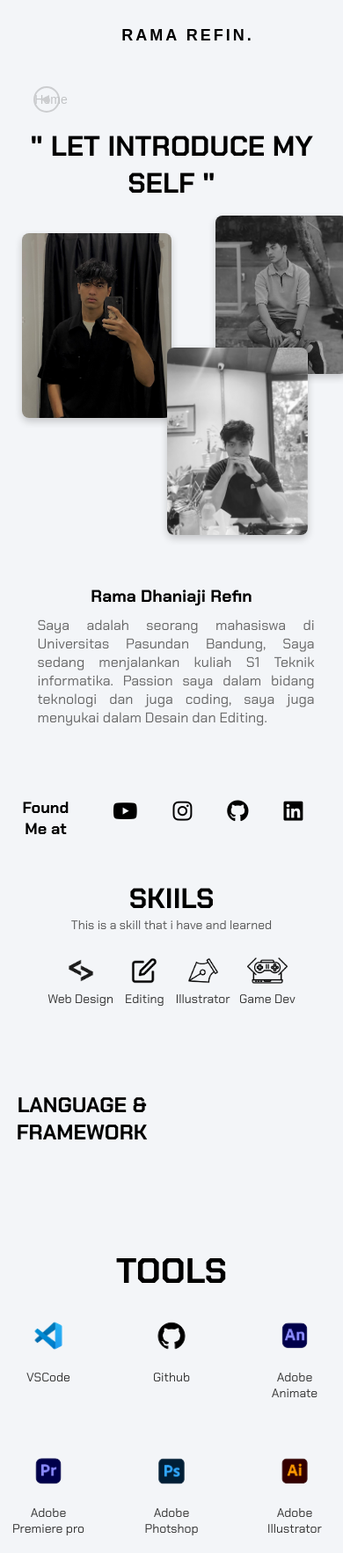
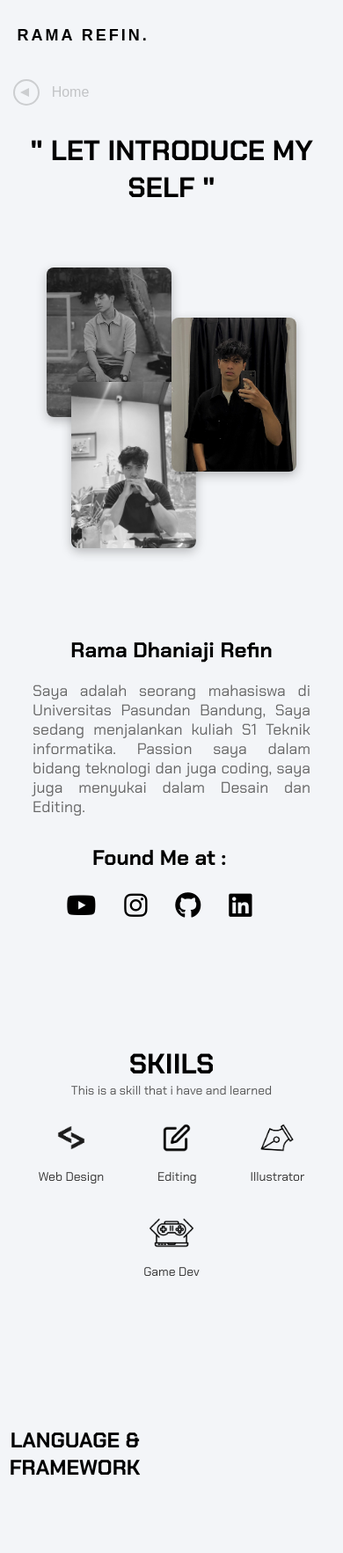
Before and after one commit to RamaRefin/PortoWeb, a website: page About/About.html in a window 390 px wide. Shown: the top 1765 px of the page at 88% size. Drawn offline with nearby package versions, Linux system fonts and the light colour scheme; a web font is replaced by a local one.

Commit message:
update layout responsive

```diff
--- a/About/About.html
+++ b/About/About.html
@@ -56,7 +56,7 @@
         Passion saya dalam bidang teknologi dan juga coding, saya juga menyukai dalam Desain dan Editing.</p>
         <div class="sosmed">
           <div class="sosmed-text">
-            <h2> Found Me at </h2>
+            <h2> Found Me at : </h2>
           </div>
           <a href="https://www.youtube.com/@refinrama7815"><i class="fa-brands fa-youtube"></i></a>
             <a href="#"><i class="fa-brands fa-instagram"></i></a>
--- a/About/about.css
+++ b/About/about.css
@@ -420,220 +420,334 @@ nav {
 }
 
 
-/* ---------------------------------Media Queries untuk Responsivitas --------------*/
+/* =================================================================== */
+/* ============== ATURAN RESPONSIF UNTUK MOBILE (HP) ============== */
+/* =================================================================== */
+@media (max-width: 430px) {
 
-/* Mobile (max-width 767px) */
-@media (max-width: 767px) {
+    /* ----- NAVIGASI ----- */
     .logo {
         left: 5%;
         font-size: 18px;
     }
-
     .navItems {
-        display: none; /* Menyembunyikan menu navbar untuk mobile */
+        display: none; /* Sembunyikan menu di mobile */
     }
 
-    .container {
-        padding: 0 10px;
+    /* ----- KONTEN UTAMA (HERO SECTION) ----- */
+    .isi-konten {
+        flex-direction: column; /* Susun vertikal: gambar di atas, teks di bawah */
+        align-items: center;    /* Pusatkan semua */
+        max-width: 90%;
+        padding-top: 20%;
+        gap: 40px;
     }
 
-    .circle-arrow {
-        font-size: 14px;
-        margin-left: 20px;
-        top: 10px;
-        padding: 8px;
-    }
-
-    .circle-arrow span {
-        margin-left: 10px;
-    }
-
-    .isi-konten {
-        flex-direction: column; /* Mengubah flex-direction menjadi column pada perangkat mobile */
-        padding-top: 5%;
-    }
-
+    /* TATA ULANG TOTAL IMAGE COLLAGE */
     .image {
-        width: 100%;
-        height: 250px;
+        width: 100%;       /* Gunakan lebar penuh dari container */
+        height: 300px;     /* Beri tinggi yang pasti */
+        margin-bottom: 30px; /* Jarak ke teks di bawahnya */
+        transform: scale(0.9); /* Kecilkan sedikit keseluruhan collage */
     }
 
     .image img {
-        width: 100%;
-        height: auto;
-        left: 0;
-        top: 0;
-        filter: grayscale(100%);
+        box-shadow: 0 2px 5px rgba(0, 0, 0, 0.2);
     }
 
-    .text-konten1 p {
-        font-size: 1em;
-        margin-left: 5%;
-        margin-right: 5%;
+    .image .img1 {
+        width: 80%;
+        top: 0;
+        left: 0;
+    }
+    .image .img2 {
+        width: 90%;
+        top: 20px;
+        right: -80px; /* Disesuaikan agar pas */
+    }
+    .image .img3 {
+        width: 85%;
+        top: 130px;
+        left: 20px;
     }
 
-    .text-konten1 h2 {
-        font-size: 1.2em;
+    .text-konten1 { text-align: center; }
+
+    .text-konten1 p {
+        margin-left: 0;      /* Hapus margin aneh */
+        text-align: center;  /* Pusatkan teks di mobile */
+        font-size: 1.1em;
     }
 
-    .sosmed a {
-        font-size: 25px;
-        margin-right: 20px;
+    .sosmed {
+        text-align: center;
+        padding: 10% 5%;
     }
 
-    .sosmed-text {
-        margin-right: 0;
+    /* ----- SKILLS SECTION ----- */
+    .skills-section {
+        width: 90%;
+        margin: 20% auto 0 auto; /* Atur ulang margin */
+        padding: 10px;
     }
-}
-
-/* Tablet (768px to 1024px) */
-@media (min-width: 768px) and (max-width: 1024px) {
-    .logo {
-        left: 5%;
-        font-size: 20px;
+    .skills-icons {
+        flex-wrap: wrap; /* Izinkan ikon turun ke bawah jika tidak muat */
+        gap: 30px;
     }
 
-    .navItems {
-        display: flex;
-        justify-content: flex-end;
+    /* ----- SLIDER BAHASA & FRAMEWORK ----- */
+    .slider {
+        /* Kecilkan ukuran slider di mobile */
+        --width: 100px;
+        --height: 100px;
+    }
+    .content {
+        margin-top: 20%;
+        margin-bottom: 20%;
     }
 
-    .circle-arrow {
-        font-size: 16px;
-        margin-left: 20px;
-        top: 10px;
+    /* ----- TOOLS SECTION ----- */
+    .tools-section h1 { font-size: 30px; }
+    .tools-grid {
+        /* Ubah dari 3 kolom menjadi 2 kolom */
+        grid-template-columns: repeat(2, 1fr);
+        gap: 30px;
+        max-width: 90%;
     }
 
-    .circle-arrow span {
-        margin-left: 10px;
+    /* ----- COMING SOON SECTION ----- */
+    .soon {
+        margin-top: 25%;
+        padding: 20px;
     }
-
-    .isi-konten {
-        flex-direction: row; /* Tetap menggunakan row pada tablet */
-    }
-
-    .image {
-        width: 250px; /* Menyesuaikan ukuran gambar */
-        height: 350px;
-    }
-
-
-
-    .text-konten1 p {
-        font-size: 0,5em;
-        margin-left: 28%;
-    }
-
-    .sosmed a {
-        font-size: 28px;
+    .text-soon h1 {
+        font-size: 50px; /* Kecilkan font secara drastis */
     }
 }
 
 
+/* =================================================================== */
+/* ============== ATURAN RESPONSIF UNTUK MOBILE (HP) ============== */
+/* =================================================================== */
+@media (max-width: 430px) {
 
-@media (max-width: 430px) {
-    /* Logo */
+    /* ----- NAVIGASI ----- */
     .logo {
-      left: 5%;
-      font-size: 18px;
-      position: relative;
+        left: 5%;
+        font-size: 18px;
+    }
+    .navItems {
+        display: none; /* Sembunyikan menu di mobile */
     }
 
-    /* Nav items */
-    .navItems {
-      display: none; /* Sembunyiin menu navbar */
+    /* ----- KONTEN UTAMA (HERO SECTION) ----- */
+    .isi-konten {
+        flex-direction: column;
+        align-items: center;    /* Pastikan ini ada untuk centering */
+        max-width: 90%;
+        padding-top: 20%;
+        gap: 40px;
     }
 
-    /* Container */
-    .container {
-      padding: 0 10px;
+    /* === TATA ULANG TOTAL IMAGE COLLAGE (VERSI LEBIH BAIK) === */
+    .image {
+        /* Kunci #1: Center-kan container & atur lebar */
+        position: relative;
+        width: 90%; /* Ambil 90% dari lebar layar */
+        max-width: 350px; /* Batas maksimal lebar */
+        margin: 0 auto; /* Trik centering paling ampuh */
+
+        /* Kunci #2: Atur Ukuran Fleksibel pakai aspect-ratio */
+        aspect-ratio: 3 / 4; /* Jaga perbandingan lebar:tinggi selalu 3:4 */
+
+        /* Hapus properti yang tidak perlu lagi */
+        height: auto; /* Biarkan tinggi diatur oleh aspect-ratio */
+        transform: none; /* Hapus scale agar ukurannya pas */
     }
 
-    /* Panah (circle-arrow) */
-    .circle-arrow {
-      font-size: 14px;
-      margin-left: 20px;
-      top: 10px;
-      padding: 8px;
-      position: relative;
+    /* Kunci #3: Posisi & Ukuran Gambar pakai Persen (%) agar ikut skala */
+    .image img {
+        position: absolute;
+        height: auto;
+        box-shadow: 0 4px 12px rgba(0, 0, 0, 0.25);
+        border-radius: 8px;
+        transition: transform 0.3s ease;
     }
 
-    .circle-arrow span {
-      margin-left: 10px;
+    .image .img1 {
+        width:50%;
+        top: 0;
+        left: 0;
+        z-index: 1;
+        filter: grayscale(100);
     }
 
-    /* Konten utama */
-    .isi-konten {
-      display: flex;
-      flex-direction: column;
-      align-items: center;
-      padding-top: 5%;
-      gap: 20px;
+    .image .img2 {
+        width: 50%;
+        /* Posisikan dari kanan agar rapi */
+        top: 15%;
+        right: 0;
+        z-index: 3; /* Paling depan */
+        filter: grayscale(0);
     }
 
-    .image {
-        padding-bottom: 400px;
+    .image .img3 {
+        width: 50%;
+        /* Posisikan dari bawah agar rapi */
+        bottom: 0;
+        left: 10%;
+        z-index: 2;
+        filter: grayscale(100);
     }
 
-        .isi-konten,
-        .image img {
-        width: 100px;
-        height: auto;
-        object-fit: contain;
+    .text-konten1 { text-align: center; }
+
+    .text-konten1 p {
+        margin-left: 0;      /* Hapus margin aneh */
+        text-align: justify;  /* Pusatkan teks di mobile */
+        font-size: 1.1em;
     }
 
-    .image img {
-        display: block;
-        margin: auto;
-        margin-right: 30%;
+    .sosmed {
+        text-align: center;
+        padding: 10% 5%;
+    }
+
+    .sosmed-text{
+        text-align: right;
+    }
+
+    /* ----- SKILLS SECTION ----- */
+    .skills-section {
+        width: 90%;
+        margin: 20% auto 0 auto; /* Atur ulang margin */
+        padding: 10px;
+    }
+    .skills-icons {
+        flex-wrap: wrap; /* Izinkan ikon turun ke bawah jika tidak muat */
+        gap: 30px;
+    }
+
+    /* ----- SLIDER BAHASA & FRAMEWORK ----- */
+    .slider {
+        /* Kecilkan ukuran slider di mobile */
+        --width: 100px;
+        --height: 100px;
+    }
+    .content {
+        margin-top: 20%;
+        margin-bottom: 20%;
+    }
+
+    .content, .list{
+        font-size: 12px;
+    }
+
+    /* ----- TOOLS SECTION ----- */
+    .tools-section h1 { font-size: 30px; }
+    .tools-grid {
+        /* Ubah dari 3 kolom menjadi 2 kolom */
+        grid-template-columns: repeat(3, 1fr);
+        gap: 30px;
+        max-width: 90%;
+    }
+
+    /* ----- COMING SOON SECTION ----- */
+    .soon {
+        margin-top: 25%;
+        padding: 20px;
+    }
+    .text-soon h1 {
+        font-size: 50px; /* Kecilkan font secara drastis */
+    }
+}
+
+
+/* =================================================================== */
+/* =============== ATURAN RESPONSIF UNTUK TABLET (IPAD) ============== */
+/* =================================================================== */
+@media (min-width: 768px) and (max-width: 1024px) {
+
+    .logo { left: 5%; }
+    .navItems li { margin: 0 10px; }
+
+    .isi-konten {
+        max-width: 90%;
+        align-items: center; /* Jaga agar teks dan gambar sejajar vertikal */
+        gap: 30px; /* Atur jarak antara teks dan gambar */
     }
 
     .text-konten1 {
-      text-align: center;
-      padding: 0 10px;
-    }
-
-    .text-konten1 h2 {
-      font-size: 1.2em;
-      margin-bottom: 10px;
+        flex: 1; /* Biarkan teks mengambil ruang yang tersedia */
+        text-align: left; /* Teks lebih baik rata kiri di tablet */
     }
 
     .text-konten1 p {
-        margin-right: 2%;
+        margin-left: 0; /* Hapus margin aneh dari versi desktop */
+        text-align: left;
     }
 
-    /* Sosial Media */
-    .sosmed {
-      display: flex;
-      justify-content: center;
-      gap: 20px;
-      margin-top: 10px;
-      padding-top: 70px;
+    /* === TATA ULANG TOTAL IMAGE COLLAGE UNTUK TABLET === */
+    .image {
+        /* Kunci #1: Atur ukuran container sebagai bagian dari flex layout */
+        flex: 0 0 45%; /* Artinya: jangan grow, jangan shrink, lebar dasar 45% */
+        position: relative;
+
+        /* Kunci #2: Jaga bentuknya dengan aspect-ratio */
+        aspect-ratio: 4 / 5; /* Sedikit lebih lebar dari versi mobile */
+
+        /* Hapus properti yang tidak perlu/usang */
+        transform: none;
+        margin-right: 0;
+        width: auto; /* Biarkan diatur oleh flex */
+        height: auto; /* Biarkan diatur oleh aspect-ratio */
     }
 
-    .sosmed a {
-      font-size: 25px;
+    /* Kunci #3: Atur ulang posisi & ukuran gambar pakai persen (%) */
+    .image img {
+        position: absolute;
+        height: auto;
+        box-shadow: 0 6px 16px rgba(0, 0, 0, 0.2);
+        border-radius: 12px;
+        transition: transform 0.3s ease;
     }
 
-    .sosmed-text {
-      margin-right: 30px;
-      font-size: 15px;
+    .image .img1 {
+        width: 50%;
+        top: 0;
+        left: 0;
+        z-index: 1;
+        filter: grayscale(100);
     }
 
-
-    .skills-section,
-    .skills-section img {
-        display: block;
-        margin: auto;
-        padding: 0 2px;
+    .image .img2 {
+        width: 50%;
+        top: 15%;
+        right: 0;
+        z-index: 3; /* Paling depan */
+        filter: grayscale(0);
     }
 
-
-    .content,
-    .list,
-    .item img{
-        font-size: 12px;
+    .image .img3 {
+        width: 50%;
+        bottom: 0;
+        left: 10%;
+        z-index: 2;
+        filter: grayscale(100);
+    }
+    /* ----- SKILLS SECTION ----- */
+    .skills-section {
+        width: 90%;
+        margin: 15% auto 0 auto;
     }
 
+    /* ----- TOOLS SECTION ----- */
+    .tools-grid {
+        /* 3 kolom masih oke untuk tablet */
+        max-width: 90%;
+    }
 
+    /* ----- COMING SOON SECTION ----- */
+    .soon { margin-top: 20%; }
+    .text-soon h1 { font-size: 80px; }
 }
```
Also changed, not shown: projek/projek.html (+2 -2 lines).
